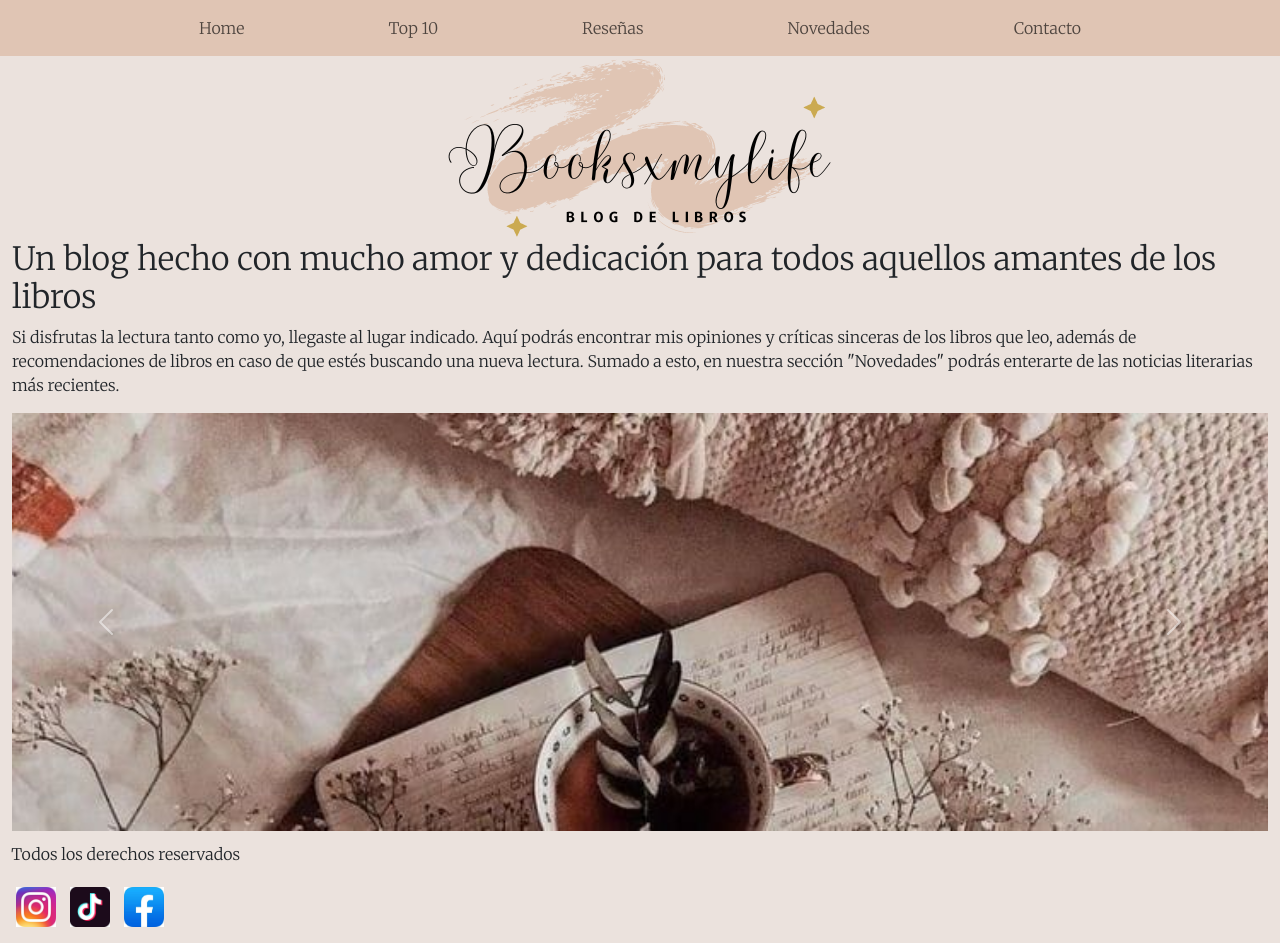
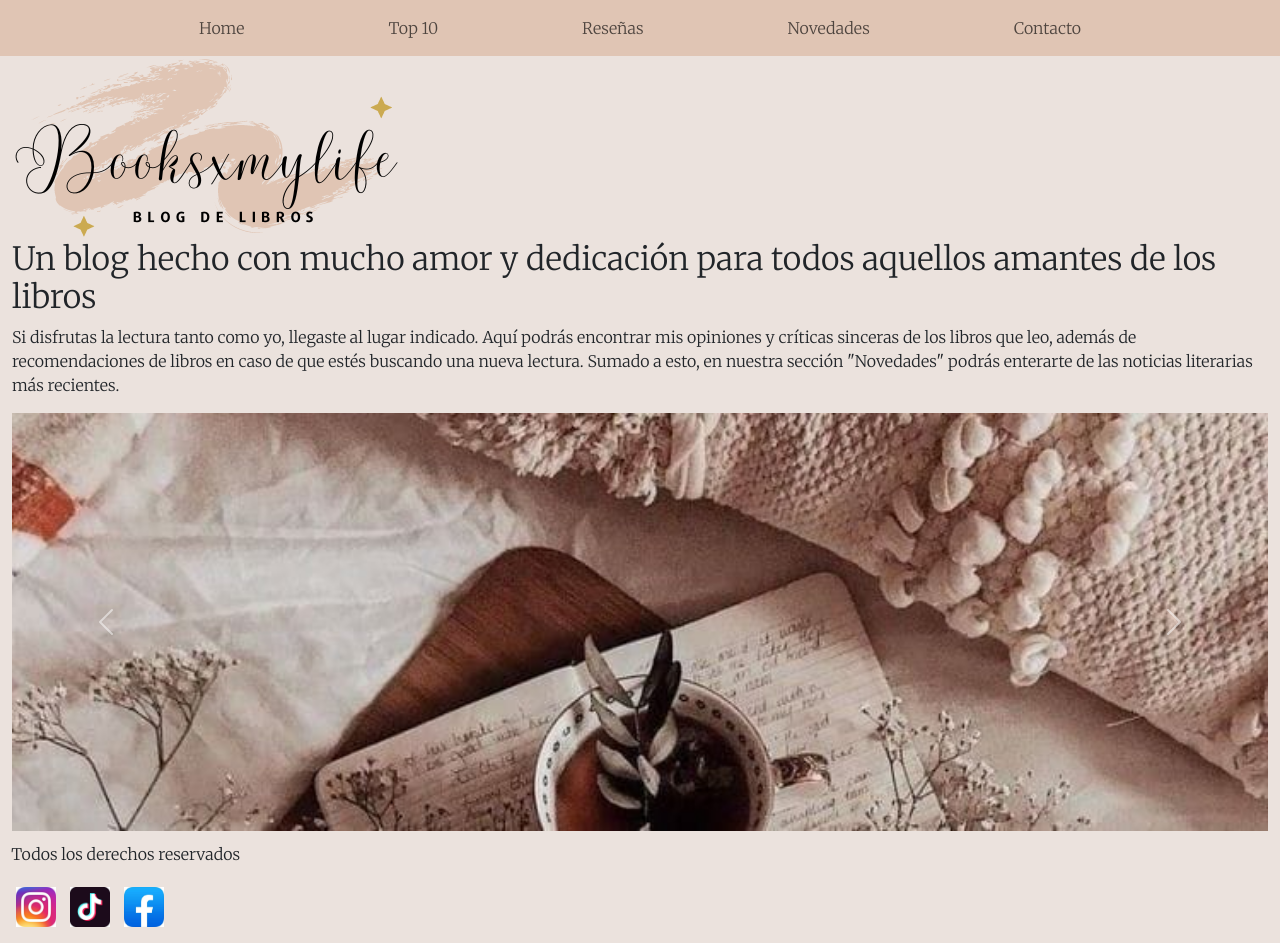
Before and after one commit to Celesteplatini/bookblog, a plain HTML site: page index.html in a window 1280 px wide. Drawn offline with nearby package versions, Linux system fonts and the light colour scheme; files whose address does not match are found by name.

Commit message:
quitando estilos a main

```diff
--- a/css/estilos.css
+++ b/css/estilos.css
@@ -13,11 +13,7 @@ body{
 }
 
 /*seccion home*/
-.textomain{
-    display: flex;
-    flex-direction: column;
-    align-items: center;
-}
+
 
 /*seccion top10*/
 .titulotopten{
```
